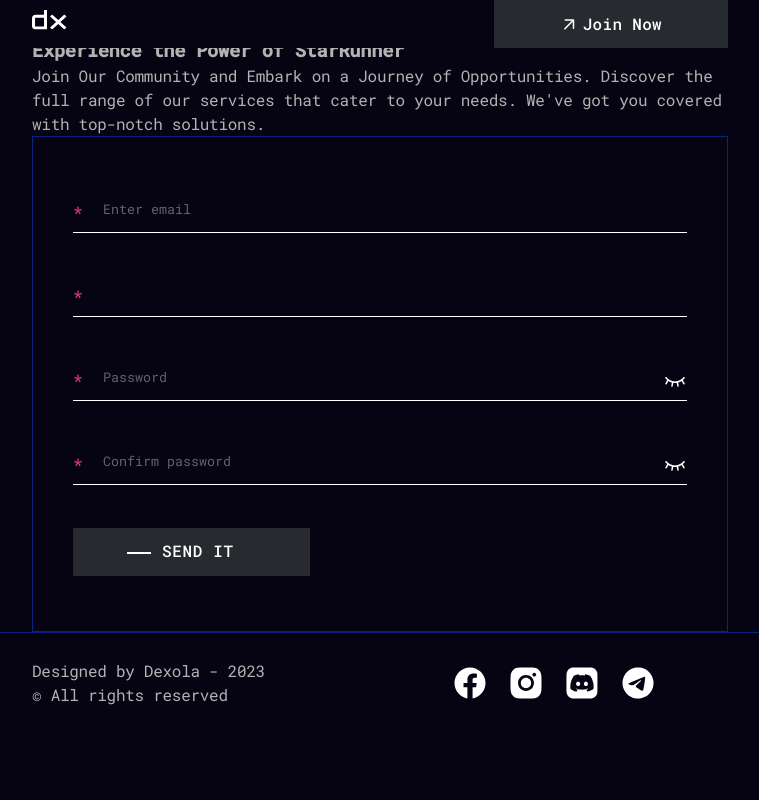
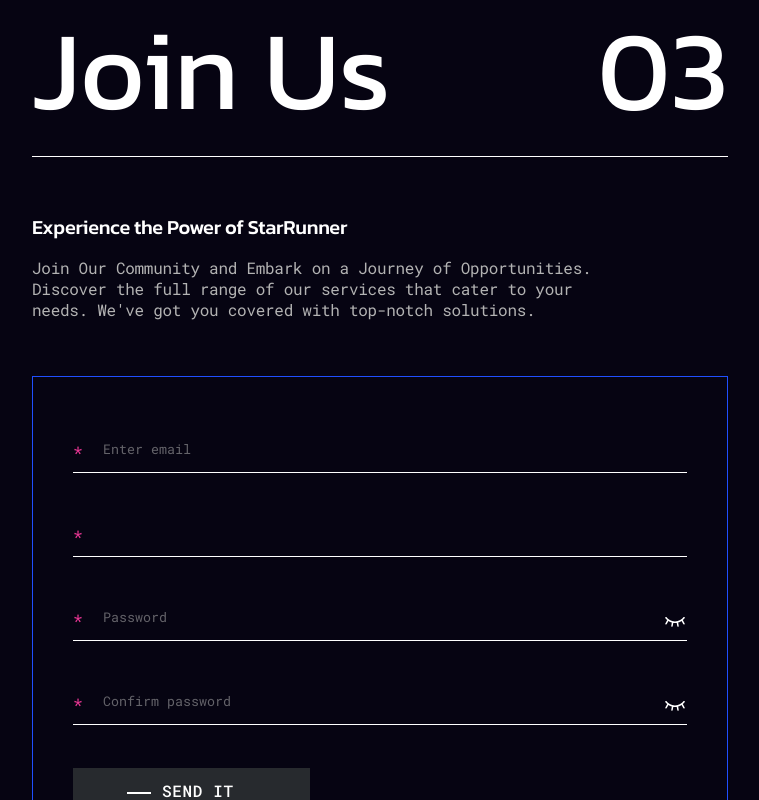
Before and after one commit to DaniilPopov0809/dexola-capm, a React (Vite) app: page / in a window 1280 px wide. Shown: the top 800 px of the page, without its empty margins (260-1019 px from the left). Built offline with nearby package versions, Linux system fonts and the light colour scheme.

Commit message:
ADDED: joinUs styles, titles.scss UPD: variables.scss

```diff
--- a/src/App.tsx
+++ b/src/App.tsx
@@ -1,11 +1,11 @@
 import Footer from "./components/Footer/Footer";
-import Header from "./components/Header/Header";
+// import Header from "./components/Header/Header";
 import JoinUs from "./components/JoinUs/JoinUs";
 
 function App() {
   return (
     <>
-      <Header />
+      {/* <Header /> */}
       <main className="container">
         <JoinUs />
       </main>
--- a/src/components/JoinUs/JoinUs.module.scss
+++ b/src/components/JoinUs/JoinUs.module.scss
@@ -1 +1,75 @@
 @import "../../styles/variables";
+
+.joinUs {
+padding-bottom: 65px;
+
+@media screen and (min-width: $tablet) {
+    padding-bottom: 76px;
+}
+
+@media screen and (min-width: $desktop) {
+    padding-bottom: 113px;
+}
+}
+
+.joinUs__title {
+  display: flex;
+  justify-content: space-between;
+
+  margin-bottom: 27px;
+  padding-bottom: 10px;
+  border-bottom: 1px solid $white-color;
+
+  @media screen and (min-width: $tablet) {
+    margin-bottom: 56px;
+    padding-bottom: 16px;
+  }
+
+  @media screen and (min-width: $desktop) {
+    margin-bottom: 90px;
+  }
+}
+
+.joinUs__wrap {
+    @media screen and (min-width: $desktop) {
+        display: flex;
+        justify-content: space-between;
+    }
+}
+
+.joinUs__descriptionWrap {
+  margin-bottom: 32px;
+
+  @media screen and (min-width: $tablet) {
+    margin-bottom: 56px;
+  }
+
+  @media screen and (min-width: $desktop) {
+    width: 538px;
+
+    margin-bottom: 0;
+    margin-right: 66px;
+  }
+}
+
+.joinUs__subtitle {
+  margin-bottom: 12px;
+
+  @media screen and (min-width: $tablet) {
+    margin-bottom: 16px;
+  }
+}
+
+.joinUs__description {
+  line-height: normal;
+  letter-spacing: -0.28px;
+
+  @media screen and (min-width: $tablet) {
+    width: 598px;
+  }
+
+  @media screen and (min-width: $desktop) {
+    width: 538px;
+    margin-bottom: 16px;
+  }
+}
--- a/src/components/JoinUs/JoinUs.tsx
+++ b/src/components/JoinUs/JoinUs.tsx
@@ -1,20 +1,27 @@
 import RegistrationForm from "../RegistrationForm/RegistrationFormForm";
+import styles from "./JoinUs.module.scss";
 
 const JoinUs = () => {
   return (
-    <section>
-      <h2>
-        <span>Join Us</span>
-        <span>03</span>
-      </h2>
-      <h3>Experience the Power of StarRunner</h3>
-      <p>
-        Join Our Community and Embark on a Journey of Opportunities. Discover
-        the full range of our services that cater to your needs. We've got you
-        covered with top-notch solutions.
-      </p>
-      <RegistrationForm />
-    </section>
+    <section className={styles.joinUs}>
+    <h2 className={`title__h2 ${styles.joinUs__title}`}>
+      <span className={styles.joinUs__titleText}>Join Us</span>
+      <span className={styles.joinUs__titleNumber}>03</span>
+    </h2>
+    <div className={styles.joinUs__wrap}>
+    <div className={styles.joinUs__descriptionWrap}>
+    <h3 className={`title__h3 ${styles.joinUs__subtitle}`}>
+      Experience the Power of StarRunner
+    </h3>
+    <p className={styles.joinUs__description}>
+      Join Our Community and Embark on a Journey of Opportunities. Discover the
+      full range of our services that cater to your needs. We've got you covered
+      with top-notch solutions.
+    </p>
+    </div>
+    <RegistrationForm />
+    </div>
+  </section>
   );
 };
 
--- /dev/null
+++ b/src/styles/_titles.scss
@@ -0,0 +1,44 @@
+.title__h1,
+.title__h2,
+.title__h3 {
+  font-family: Kanit;
+  color: $white-color;
+}
+
+.title__h1 {
+  font-size: $title-hero-mobile-fontsize;
+  font-weight: $medium-weight;
+  line-height: 1.25;
+  text-transform: uppercase;
+}
+
+.title__h2 {
+  font-size: $title-mobile-fontsize;
+  font-weight: $normal-weight;
+
+  @media screen and (min-width: $tablet) {
+    font-size: $title-tablet-fontsize;
+    line-height: 1.25;
+  }
+
+  @media screen and (min-width: $desktop) {
+    font-size: $title-desktop-fontsize;
+    line-height: 1;
+  }
+}
+
+.title__h3 {
+  font-size: $body-tablet-fontsize;
+  font-weight: $medium-weight;
+  line-height: 1.4;
+
+  @media screen and (min-width: $tablet) {
+    font-size: $subtitle-tablet-fontsize;
+  }
+
+  @media screen and (min-width: $desktop) {
+    font-size: $subtitle-desktop-fontsize;
+    line-height: 1.33;
+    letter-spacing: 0.48px;
+  }
+}
--- a/src/styles/_variables.scss
+++ b/src/styles/_variables.scss
@@ -1,6 +1,6 @@
 $white-color: #FFFFFF;
 $black-color: #000000;
-$accent-blue-color: #09237E;
+$accent-blue-color: #204FFE;
 $dark-grey-color: #2F2F2F;
 $light-grey-color: #B3B3B3;
 $background-color: #060412;
@@ -13,6 +13,7 @@
 
 $body-font:  "Roboto Mono", sans-serif;
 $title-subtitle-font:  'Kanit', sans-serif;
+$normal-weight: 400;
 $medium-weight: 500;
 
 $body-mobile-fontsize:  14px;
@@ -27,6 +28,8 @@
 $title-tablet-fontsize:  112px;
 $title-desktop-fontsize:  140px;
 
+$title-hero-mobile-fontsize: 120px;
+
 $mobile: 375px;
 $mobile-end: 743px;
 $tablet: 744px;
--- a/src/styles/main.scss
+++ b/src/styles/main.scss
@@ -3,3 +3,4 @@
 @import './_variables';
 @import './_global';
 @import './container';
+@import './titles'
```
